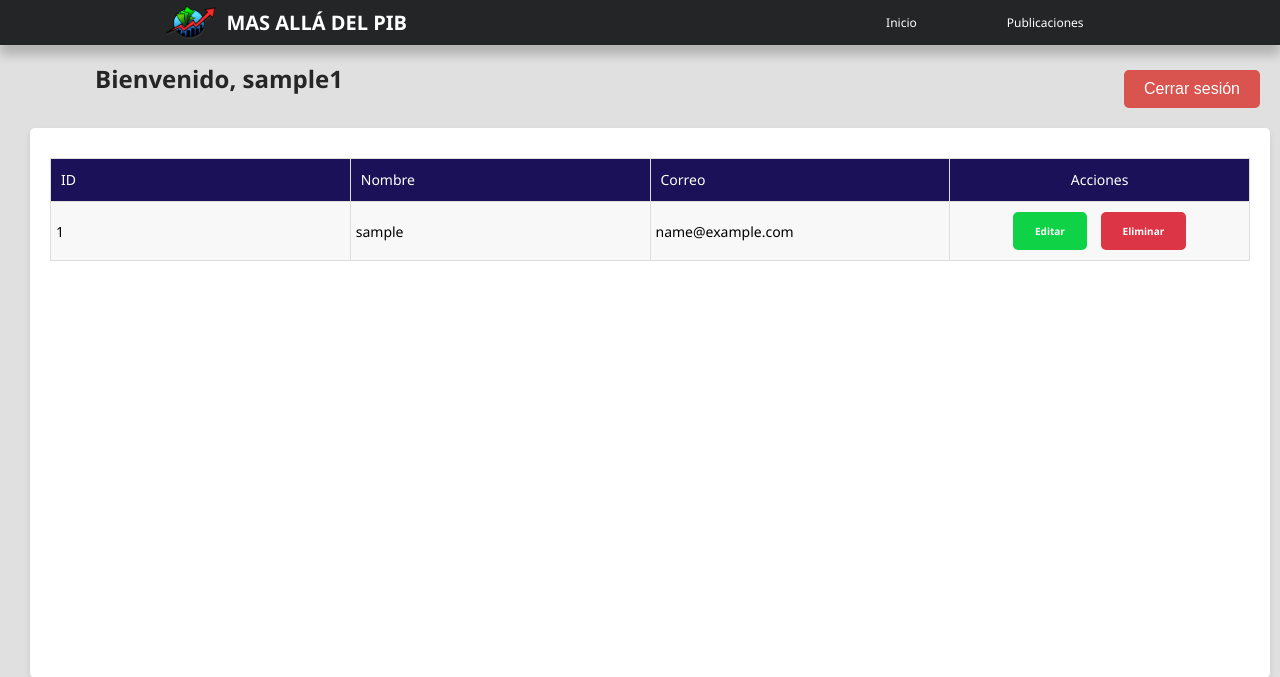
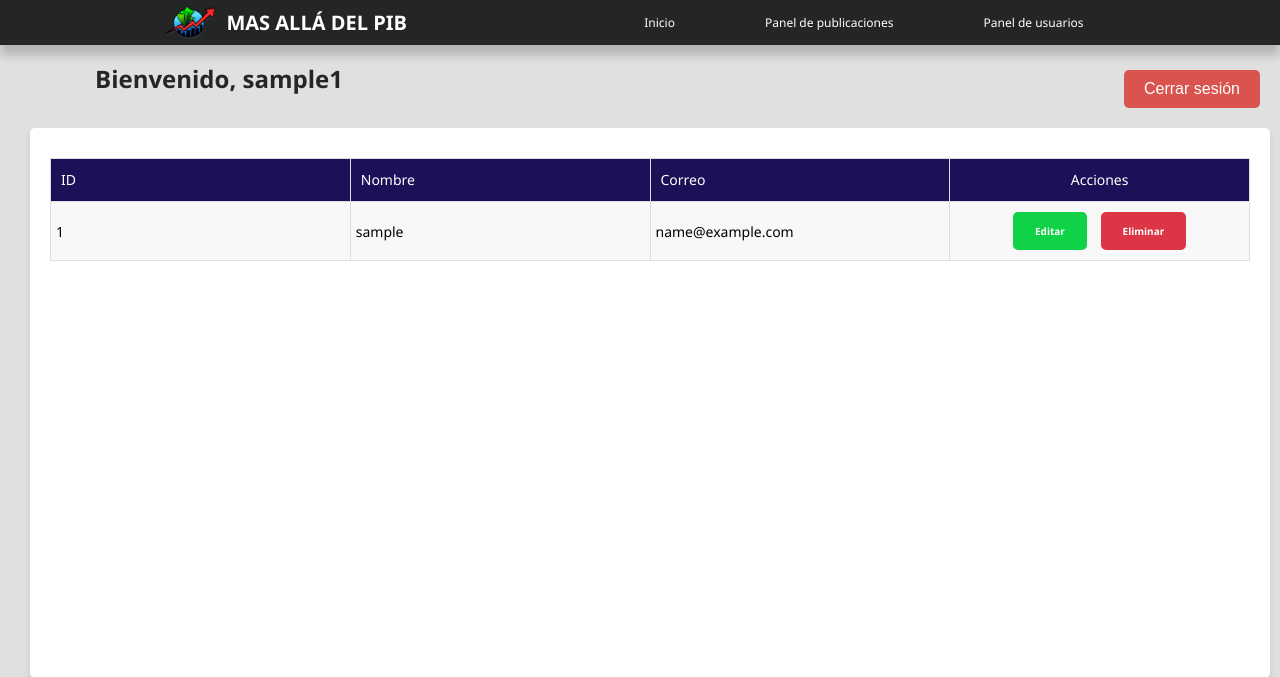
Before and after one commit to Edubedo/MasAllaDelPIB, a PHP site: page /admin/posts/panel-usuarios.php in a window 1280 px wide. Shown: the top 677 px of the page. Run offline with PHP 8.4, Linux system fonts and the light colour scheme; the visitor is signed in with stand-in values (Sample User, id 1); tables that the repository leaves empty or names only in its code hold one stand-in row (values such as "Sample post"); data that the repository does not hold is empty.

Commit message:
modificaciones a la nav de administrador y users

```diff
--- a/admin/posts/layout/posts-header.php
+++ b/admin/posts/layout/posts-header.php
@@ -49,11 +49,12 @@ $idtypeuser = $row['id_type_user'];
                 </a>
                 <ul class="nav__items" style="font-size: 1.2rem;">
                     <li><a href="/index.php">Inicio</a></li>
-                <li><a href="<?= "/views/" ?>posts.php">Publicaciones</a></li>
                     <?php
                     if ($idtypeuser == 1) { // si es administrador
+                        echo '<li><a href="/admin/posts/posts-consulta.php">Panel de publicaciones</a></li>';
                         echo '<li><a href="/admin/posts/panel-usuarios.php">Panel de usuarios</a></li>';
                     } else if ($idtypeuser == 2) { // si es autor
+                        echo '<li><a href="/admin/posts/posts-consulta.php">Panel de control</a></li>';
                         echo '';
                     }
                     ?>
@@ -61,3 +62,5 @@ $idtypeuser = $row['id_type_user'];
 
             </div>
         </nav>
+    </body>
+</html>
--- a/admin/posts/panel-usuarios.php
+++ b/admin/posts/panel-usuarios.php
@@ -32,10 +32,7 @@ if (isset($_SESSION['username'])) {
 
 <body>
 
-    <?php include './layout/panel-usuarios-header.php'; ?>
-
-
-
+    <?php include './layout/posts-header.php'; ?>
 
     <!-- Panel de Administración -->
     <main id="admin-panel">
```
Lines whose indentation alone changed are shown as unchanged.
